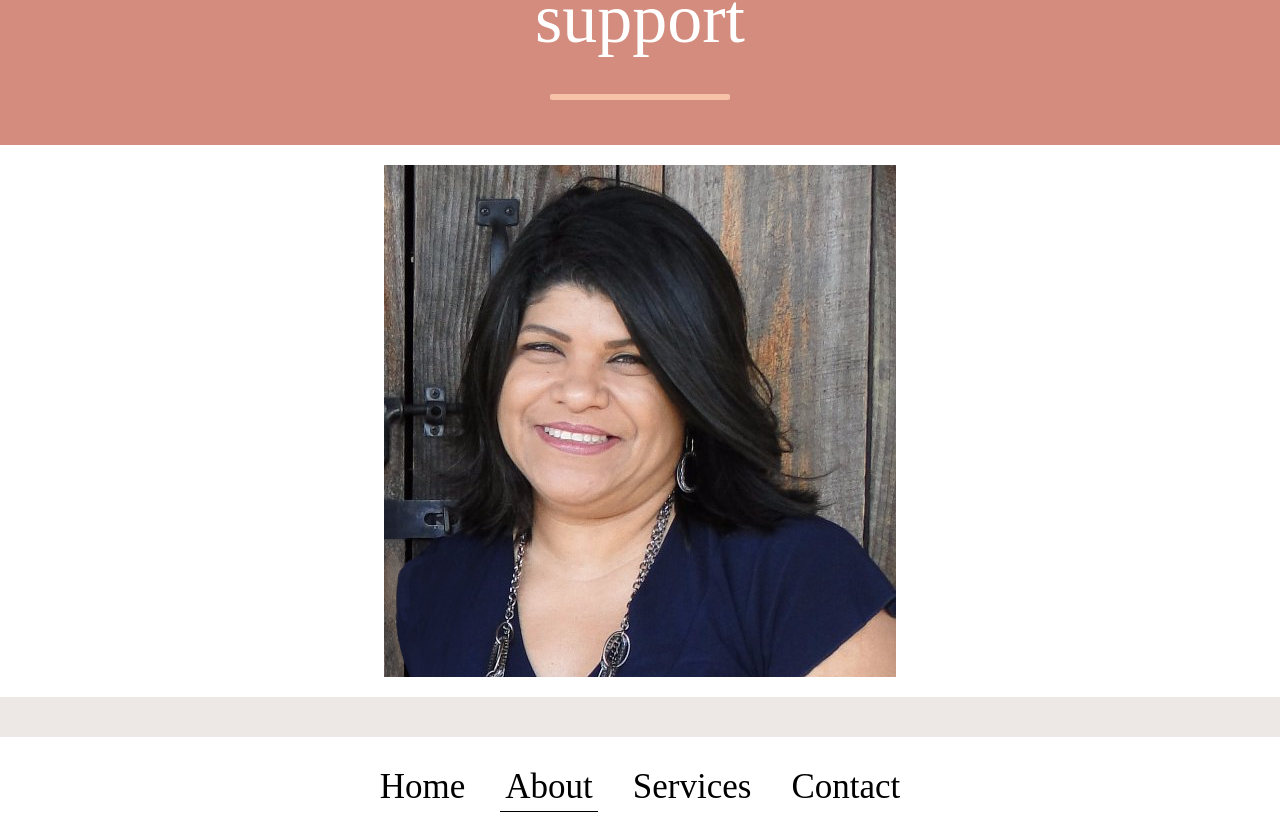
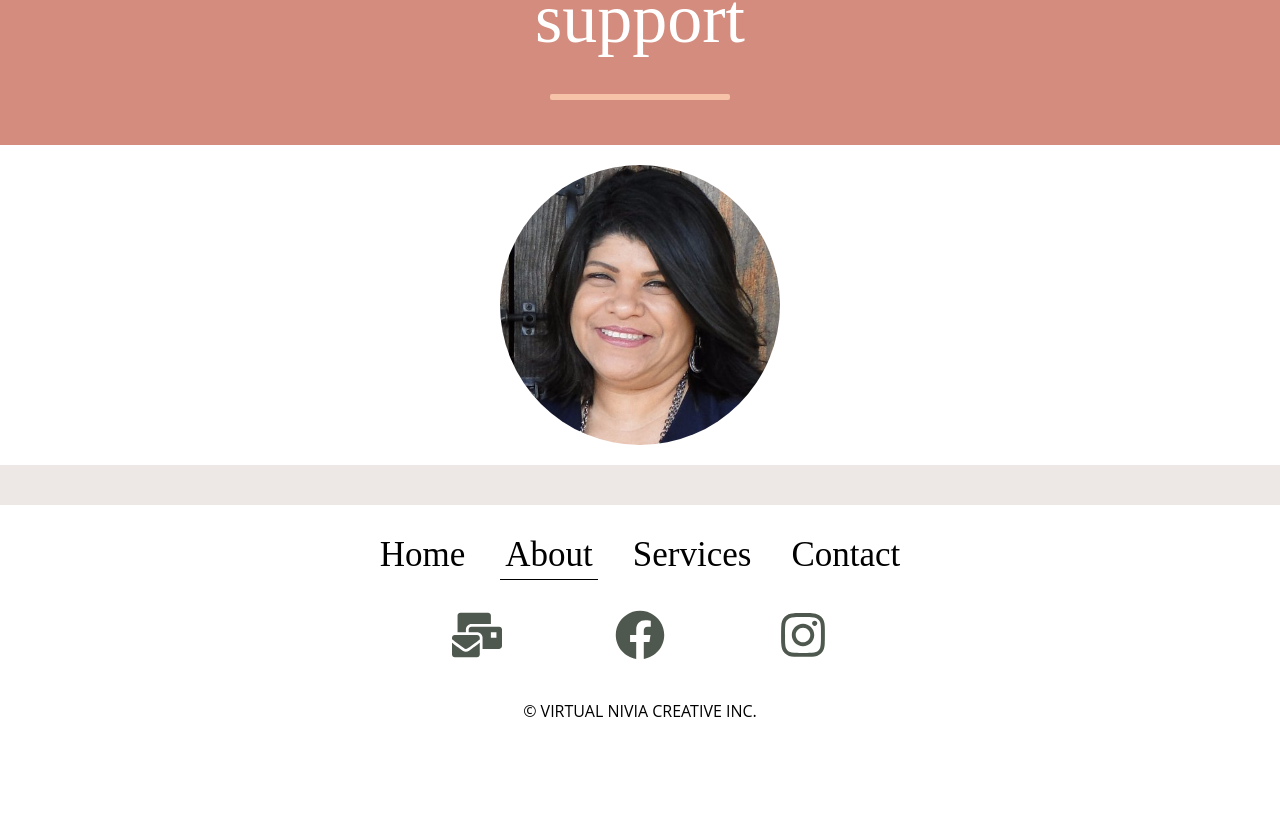
Before and after one commit to jesusjmiranda/virtualAssistantSite, a React (Create React App) app: page /about in a window 1280 px wide. Shown: the part 657-1497 px from the top of the page. After the commit the page ends 1419 px from the top, so only its background shows below. Built offline with nearby package versions, Linux system fonts and the light colour scheme; no server answers.

Commit message:
Add styling to the about page headshot

```diff
--- a/src/pages/About.css
+++ b/src/pages/About.css
@@ -22,3 +22,17 @@
     margin-bottom: 30px;
     border: var(--scaffold);
 }
+.imageCropper {
+    width: 280px;
+    height: 280px;
+    position: relative;
+    overflow: hidden;
+    border-radius: 50%;
+  }
+
+  .headshotImage {
+    width: 340px; /* you can use % */
+    height: auto;
+    right: 5px;
+    bottom: 10px;
+  }
--- a/src/pages/About.js
+++ b/src/pages/About.js
@@ -17,11 +17,12 @@ const About = () => {
         <Spacer color={"#F6C3A8"} width={180} marginTop={30} />
       </ContentBanner>
       <ContentBanner color={"#FFF"}>
-        <img src={aboutHeadshot} alt="headshot" />
+        <div class={"imageCropper"}>
+          {" "}
+          <img src={aboutHeadshot} alt="headshot" class="headshotImage" />
+        </div>
       </ContentBanner>
-      <ContentBanner color={"rgb(237, 231, 229)"}>
-
-      </ContentBanner>
+      <ContentBanner color={"rgb(237, 231, 229)"}></ContentBanner>
     </div>
   );
 };
```
